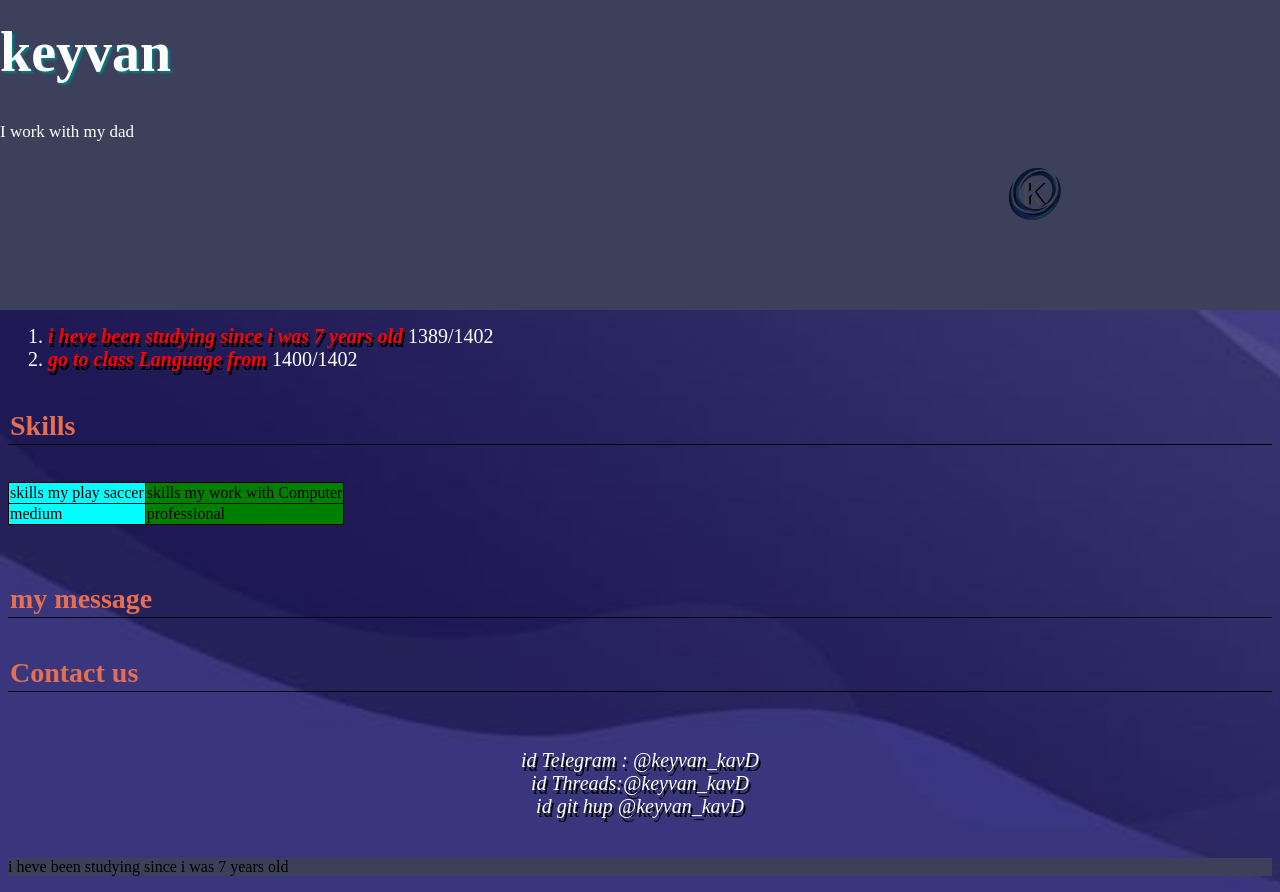
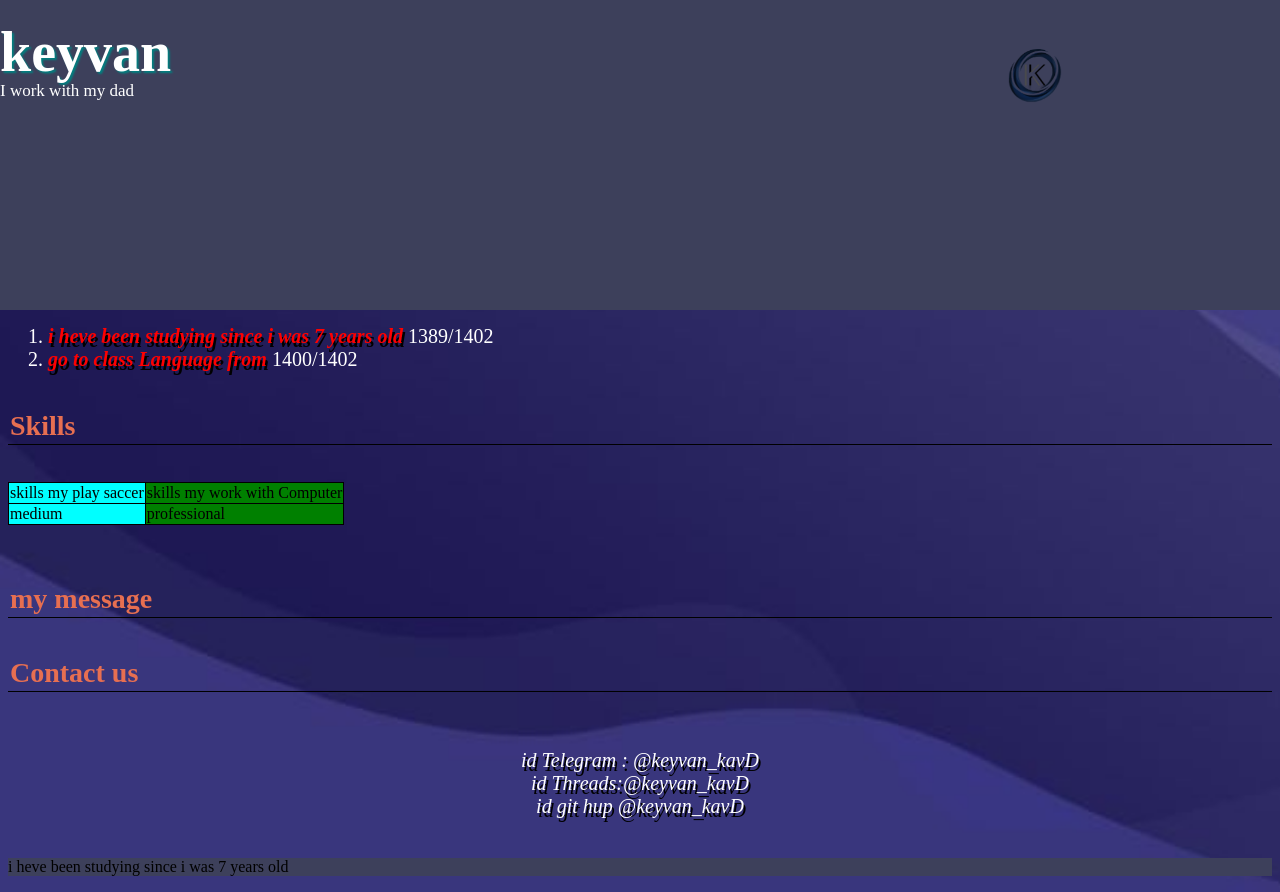
Before and after one commit to keyvan1214/html, a plain HTML site: page New folder/index.html in a window 1280 px wide. Drawn offline with Linux system fonts and the light colour scheme.

Commit message:
Add New folder

```diff
--- a/New folder/kk.css
+++ b/New folder/kk.css
@@ -22,6 +22,8 @@ header{
         bottom: 390px;
     }
     .h11{
+
+
         margin-top: 20px;
         top: 40px;
        text-shadow: 2px 2px 2px teal;
@@ -30,6 +32,8 @@ header{
     }
     .kk{
 
+        position: fixed;
+        top: 64px;
 
         font-size: 17px;
         color: white;
@@ -157,8 +161,10 @@ header{
 
         }
         .imgkeyvan{
-            text-align: center;
+            /* text-align: center; */
             direction: ltr;
             padding-left: 1000px;
+            position: fixed;
+            top: 40px;
 
         }
```
